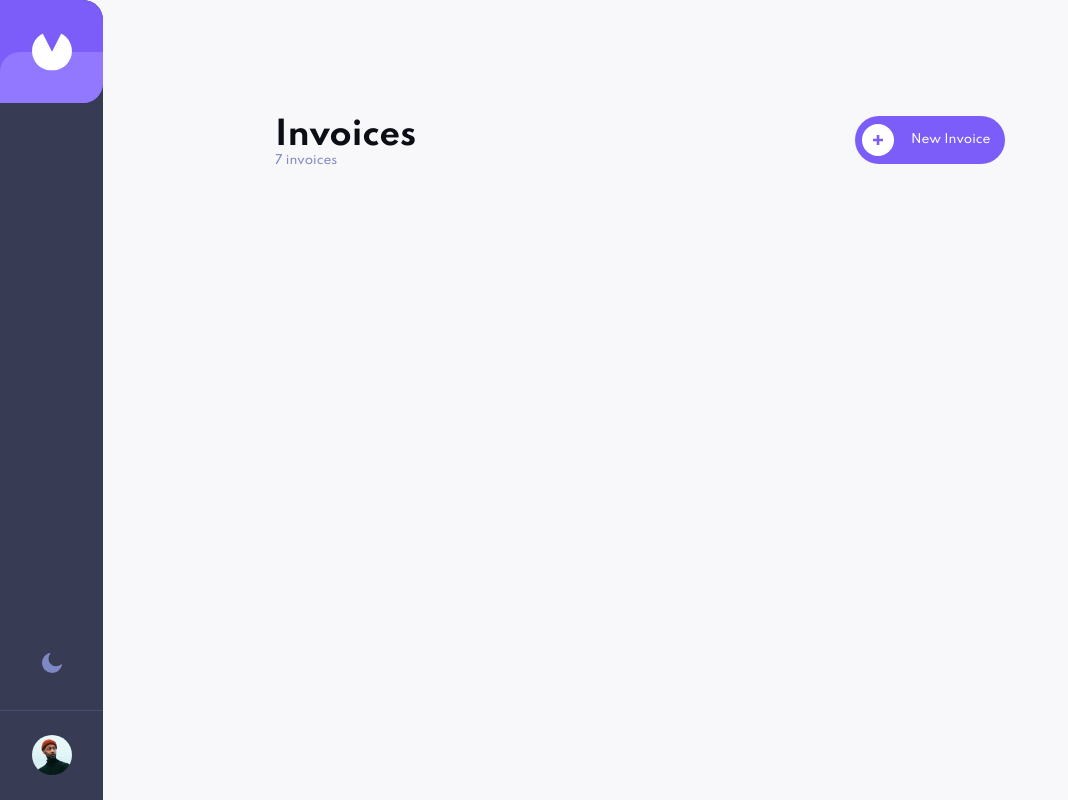
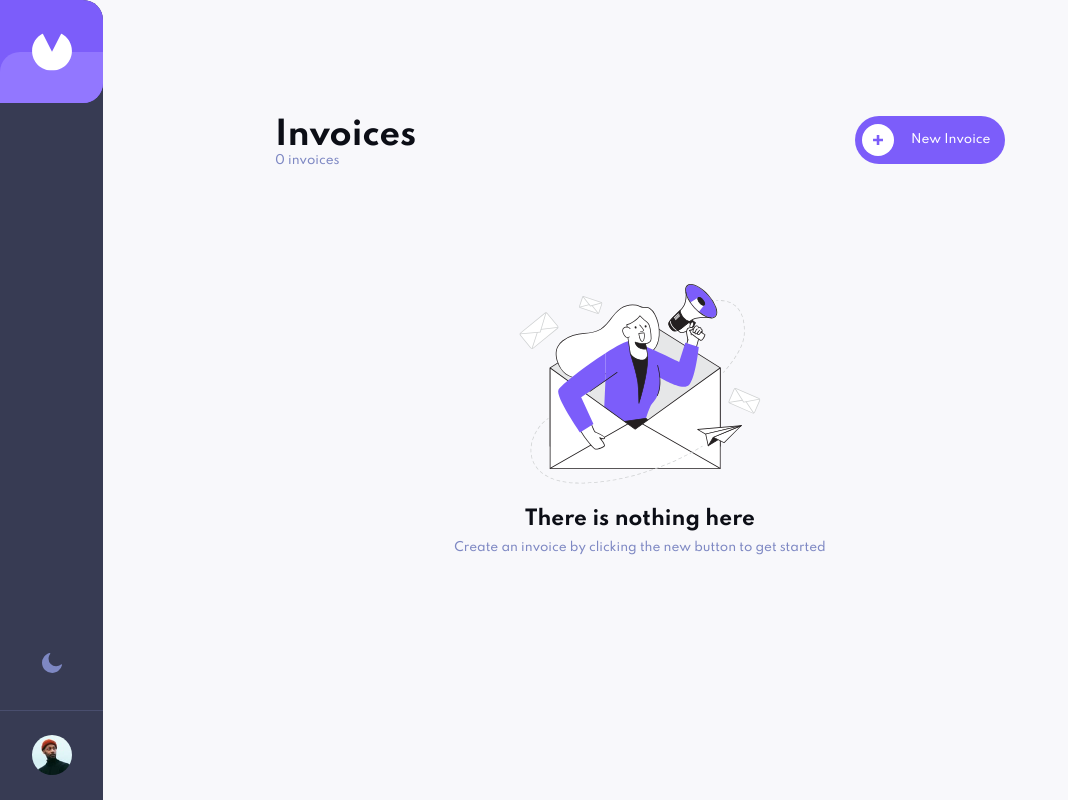
Before and after one commit to kalvinhart/FM-Invoicing-App, a React (Create React App) app: page / in a window 1280 px wide. Shown: the whole page, without its empty margins (0-1068 px from the left). Built offline with nearby package versions, Linux system fonts and the light colour scheme.

Commit message:
Added results section to home page.

```diff
--- a/src/App.js
+++ b/src/App.js
@@ -8,9 +8,12 @@ import { Switch, Route } from "react-router-dom";
 // Components
 import Header from "./components/shared/Header";
 import Home from "./components/Home/Home";
+// Context
+import InvoicesContext from "./store/InvoicesContext";
 
 const App = () => {
   const [theme, setTheme] = useState("light");
+  const [data, setData] = useState([]);
 
   const themeToggle = () => {
     const newTheme = theme === "light" ? "dark" : "light";
@@ -27,10 +30,12 @@ const App = () => {
   return (
     <ThemeProvider theme={themes[theme]}>
       <GlobalStyle />
-      <Header currentTheme={theme} themeToggle={themeToggle} />
-      <Switch>
-        <Route exact path="/" render={(routeProps) => <Home {...routeProps} />} />
-      </Switch>
+      <InvoicesContext.Provider value={data}>
+        <Header currentTheme={theme} themeToggle={themeToggle} />
+        <Switch>
+          <Route exact path="/" render={(routeProps) => <Home {...routeProps} />} />
+        </Switch>
+      </InvoicesContext.Provider>
     </ThemeProvider>
   );
 };
--- a/src/components/Home/Header/Title.js
+++ b/src/components/Home/Header/Title.js
@@ -1,10 +1,15 @@
+import { useContext } from "react";
+import InvoicesContext from "../../../store/InvoicesContext";
 import { H1, SpanSecondary } from "../../../styles/textStyles";
 
 const Title = () => {
+  const data = useContext(InvoicesContext);
   return (
     <div>
       <H1>Invoices</H1>
-      <SpanSecondary>7 invoices</SpanSecondary>
+      <SpanSecondary>
+        {`${data.length} ${data.length === 1 ? "invoice" : "invoices"}`}
+      </SpanSecondary>
     </div>
   );
 };
--- a/src/components/Home/Home.js
+++ b/src/components/Home/Home.js
@@ -1,17 +1,24 @@
-import PropTypes from "prop-types";
+import { useContext } from "react";
+import InvoicesContext from "../../store/InvoicesContext";
+
 import { Container } from "../../styles/containerStyles";
 import Header from "./Header/Header";
 import Results from "./Results/Results";
+import NothingFound from "./Results/NothingFound";
+import InvoiceItem from "./Results/InvoiceItem";
 
-const Home = (props) => {
+const Home = () => {
+  const data = useContext(InvoicesContext);
+  const invoices = data.forEach((inv) => <InvoiceItem data={inv} />);
+
   return (
-    <Container>
-      <Header />
-      <Results />
-    </Container>
+    <main>
+      <Container>
+        <Header />
+        {invoices ? <Results invoices={invoices} /> : <NothingFound />}
+      </Container>
+    </main>
   );
 };
 
-Home.propTypes = {};
-
 export default Home;
--- /dev/null
+++ b/src/components/Home/Results/InvoiceItem.js
@@ -0,0 +1,5 @@
+const InvoiceItem = () => {
+  return <div></div>;
+};
+
+export default InvoiceItem;
--- /dev/null
+++ b/src/components/Home/Results/NothingFound.js
@@ -0,0 +1,17 @@
+import { EmptyResultsDiv, EmptyImage } from "../../../styles/homeStyles";
+import EmptySVG from "../../../assets/illustration-empty.svg";
+import { H2, PSecondary } from "../../../styles/textStyles";
+
+const NothingFound = () => {
+  return (
+    <EmptyResultsDiv>
+      <EmptyImage src={EmptySVG} alt="No invoices found" />
+      <H2>There is nothing here</H2>
+      <PSecondary>
+        Create an invoice by clicking the <strong>new</strong> button to get started
+      </PSecondary>
+    </EmptyResultsDiv>
+  );
+};
+
+export default NothingFound;
--- a/src/components/Home/Results/Results.js
+++ b/src/components/Home/Results/Results.js
@@ -1,9 +1,11 @@
 import PropTypes from "prop-types";
 
-const Results = (props) => {
+const Results = ({ invoices }) => {
   return <div></div>;
 };
 
-Results.propTypes = {};
+Results.propTypes = {
+  invoices: PropTypes.array,
+};
 
 export default Results;
--- a/src/styles/homeStyles.js
+++ b/src/styles/homeStyles.js
@@ -3,6 +3,7 @@ import styled from "styled-components";
 const HomePageHeader = styled.div`
   width: 100%;
   height: 44px;
+  margin-bottom: 80px;
   display: flex;
   justify-content: space-between;
   align-items: center;
@@ -64,4 +65,23 @@ const PlusIcon = styled.svg`
   height: 10px;
 `;
 
-export { HomePageHeader, AddInvoiceButton, PlusIcon };
+// RESULTS===========================================================
+const EmptyResultsDiv = styled.div`
+  ${"" /* width: 100%; */}
+  padding: 40px 20px;
+  text-align: center;
+
+  & img {
+    margin-bottom: 20px;
+  }
+
+  & h2 {
+    margin-bottom: 10px;
+  }
+`;
+
+const EmptyImage = styled.img`
+  width: 242px;
+`;
+
+export { HomePageHeader, AddInvoiceButton, PlusIcon, EmptyResultsDiv, EmptyImage };
--- a/src/styles/textStyles.js
+++ b/src/styles/textStyles.js
@@ -5,8 +5,16 @@ const H1 = styled.h1`
   color: ${(props) => props.theme.text.primary};
 `;
 
+const H2 = styled.h2`
+  color: ${(props) => props.theme.text.primary};
+`;
+
 const SpanSecondary = styled.span`
   color: ${(props) => props.theme.text.secondary};
 `;
 
-export { H1, SpanSecondary };
+const PSecondary = styled.p`
+  color: ${(props) => props.theme.text.secondary};
+`;
+
+export { H1, H2, SpanSecondary, PSecondary };
```
